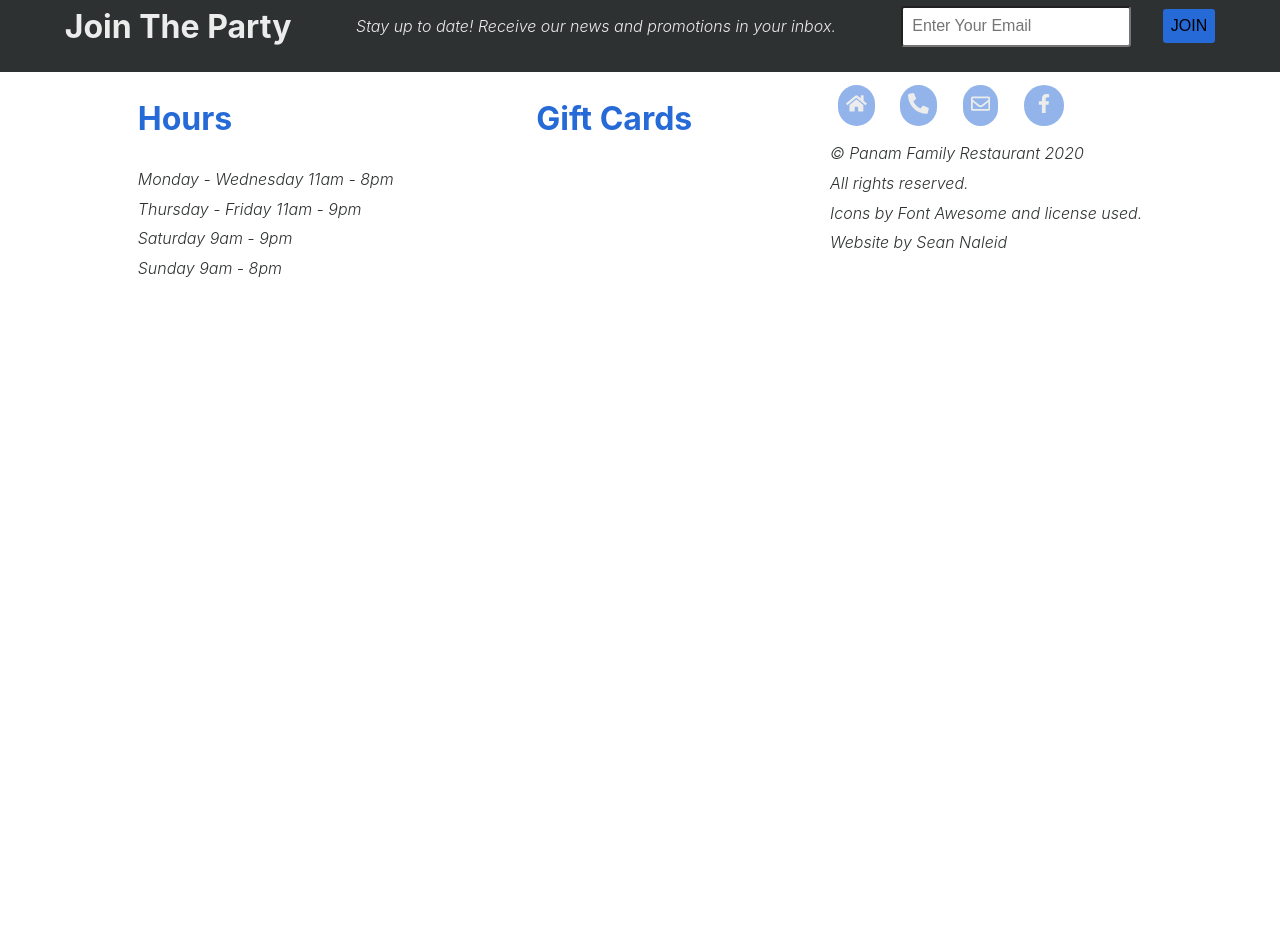
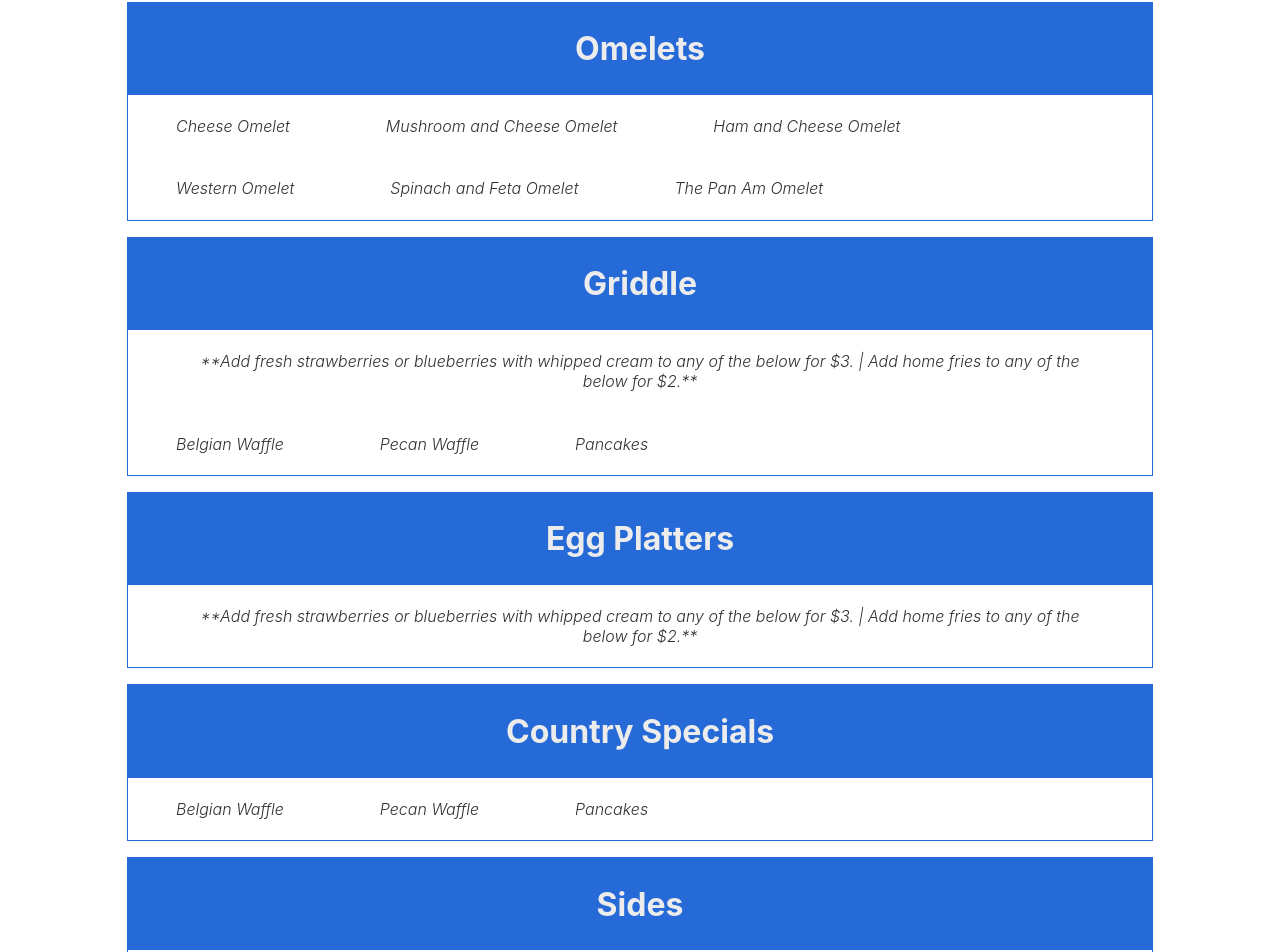
Before and after one commit to seanaleid-portfolio-projects/panam-web-app, a React (Create React App) app: page /breakfast-menu in a window 1280 px wide. Shown: the part 627-1579 px from the top of the page. Before the commit the page ends 910 px from the top, so only its background shows below. Built offline with nearby package versions, Linux system fonts and the light colour scheme.

Commit message:
Add basic menu sections to BreakfastMenu.js
  * Adds sections with top header and items inside the boxes

```diff
--- a/src/components/BreakfastMenu.js
+++ b/src/components/BreakfastMenu.js
@@ -1,11 +1,20 @@
 import React from "react";
 
 import styled from "styled-components";
+
+const Container = styled.div`
+    display: flex;
+    align-items: center;
+    flex-direction: column;
+    margin-bottom: 3rem;
+`;
 
 const SectionBox = styled.div`
     width: 80%;
     display: flex;
     flex-direction: column;
+    border: 1px solid rgba(38, 106, 216, 1);
+    margin-bottom: 1rem;
 `;
 
 const BoxTop = styled.div`
@@ -30,15 +39,73 @@ const BottomText = styled.h4`
     color: rgba(46, 49, 49, 1);
     font-style: italic;
     font-weight: 300;
+    margin-left: 3rem;
+    margin-right: 3rem;
 `;
 
 
 
 const BreakfastMenu = () => {
     return (
-        <div>
+        <Container>
             <h1>Breakfast menu here</h1>
-        </div>
+            <SectionBox>
+                <BoxTop>
+                    <TopText>Omelets</TopText>
+                </BoxTop>
+                <BoxBottom>
+                    <BottomText>Cheese Omelet</BottomText>
+                    <BottomText>Mushroom and Cheese Omelet</BottomText>
+                    <BottomText>Ham and Cheese Omelet</BottomText>
+                    <BottomText>Western Omelet</BottomText>
+                    <BottomText>Spinach and Feta Omelet</BottomText>
+                    <BottomText>The Pan Am Omelet</BottomText>
+                </BoxBottom>
+            </SectionBox>
+            <SectionBox>
+                <BoxTop>
+                    <TopText>Griddle</TopText>
+                </BoxTop>
+                <BoxBottom>
+                    <BottomText>**Add fresh strawberries or blueberries with whipped cream to any of the below for $3. | Add home fries to any of the below for $2.**</BottomText>
+                </BoxBottom>
+                <BoxBottom>
+                    <BottomText>Belgian Waffle</BottomText>
+                    <BottomText>Pecan Waffle</BottomText>
+                    <BottomText>Pancakes</BottomText>
+                </BoxBottom>
+            </SectionBox>
+            <SectionBox>
+                <BoxTop>
+                    <TopText>Egg Platters</TopText>
+                </BoxTop>
+                <BoxBottom>
+                    <BottomText>**Add fresh strawberries or blueberries with whipped cream to any of the below for $3. | Add home fries to any of the below for $2.**</BottomText>
+                </BoxBottom>
+            </SectionBox>
+            <SectionBox>
+                <BoxTop>
+                    <TopText>Country Specials</TopText>
+                </BoxTop>
+                <BoxBottom>
+                    <BottomText>Belgian Waffle</BottomText>
+                    <BottomText>Pecan Waffle</BottomText>
+                    <BottomText>Pancakes</BottomText>
+                </BoxBottom>
+            </SectionBox>
+            <SectionBox>
+                <BoxTop>
+                    <TopText>Sides</TopText>
+                </BoxTop>
+                <BoxBottom>
+                    <BottomText>Belgian Waffle</BottomText>
+                    <BottomText>Pecan Waffle</BottomText>
+                    <BottomText>Pancakes</BottomText>
+                </BoxBottom>
+            </SectionBox>
+
+            <BottomText>**Consuming raw or undercooked meats, poultry, seafood, shellfish, eggs, or ceasar salad may increase your risk of food born illness. These items are cooked to customer preference.**</BottomText>
+        </Container>
     )
 }
 
--- a/src/components/Footer.js
+++ b/src/components/Footer.js
@@ -8,7 +8,7 @@ import Facebook from "../icons/Facebook.js";
 import Envelope from "../icons/Envelope.js";
 
 const Container = styled.div`
-
+    margin-bottom: 2rem;
 `;
 
 const Top = styled.div`
@@ -120,9 +120,7 @@ const Footer = () => {
                     <SmallColorText>Saturday 9am - 9pm</SmallColorText>
                     <SmallColorText>Sunday 9am - 8pm</SmallColorText>
                 </Box>
-                <Box>
-                    <BigColorText>Gift Cards</BigColorText>
-                </Box>
+
                 <Box>
                     <IconBox>
                         <Circle >
```
